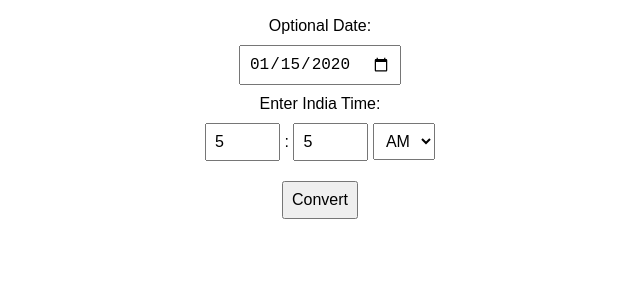
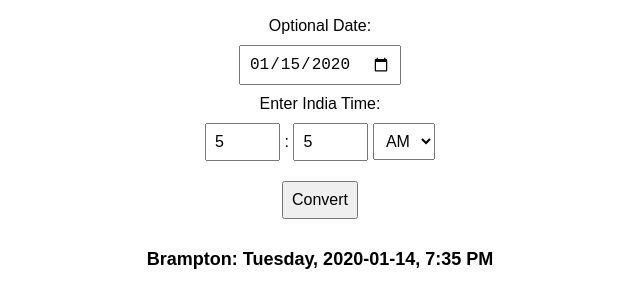
Before and after one commit to Sat-trend/Brampton-time, a plain HTML site: page index.html in a window 1280 px wide. Both pictures are taken after typing "2020-01-15", "5", "5" into the empty fields and a click on the button "Convert". Shown: the part 61-368 px from the top of the page, without its empty margins (320-960 px from the left). Drawn offline with Linux system fonts and the light colour scheme.

Commit message:
Update index.html
minor mistake solve template literal

```diff
--- a/index.html
+++ b/index.html
@@ -71,9 +71,10 @@
     // Format date
     let bramptonDate = indiaDateTime.toISOString().split("T")[0];
 
-    document.getElementById("result").innerText =
-        Brampton: ${dayName}, ${bramptonDate}, ${bramptonHours}:${bramptonMinutes.toString().padStart(2, '0')} ${bramptonPeriod};
+     document.getElementById("result").innerText =
+                `Brampton: ${dayName}, ${bramptonDate}, ${bramptonHours}:${bramptonMinutes.toString().padStart(2, '0')} ${bramptonPeriod}`;
 }
 </script>
 </body>
+
 </html>
```
